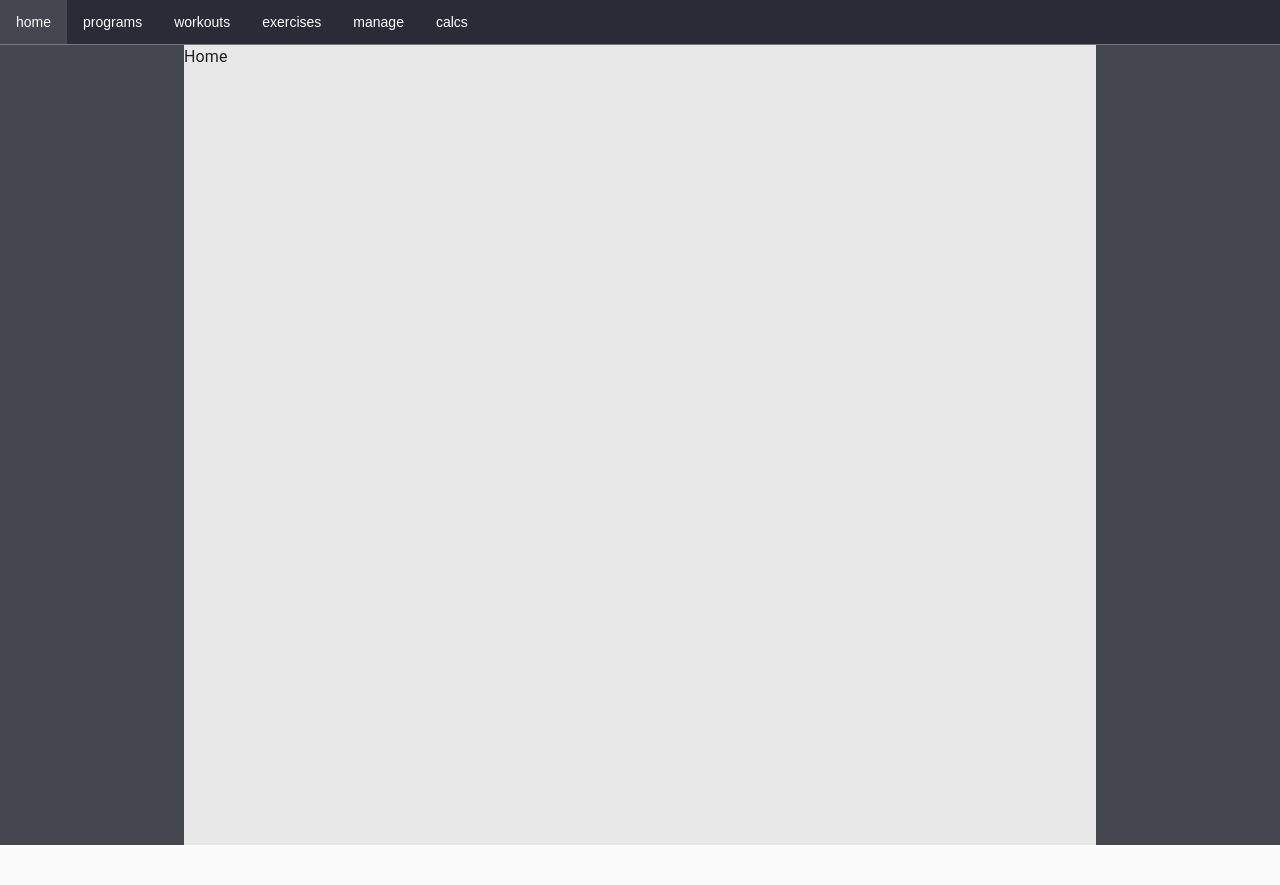
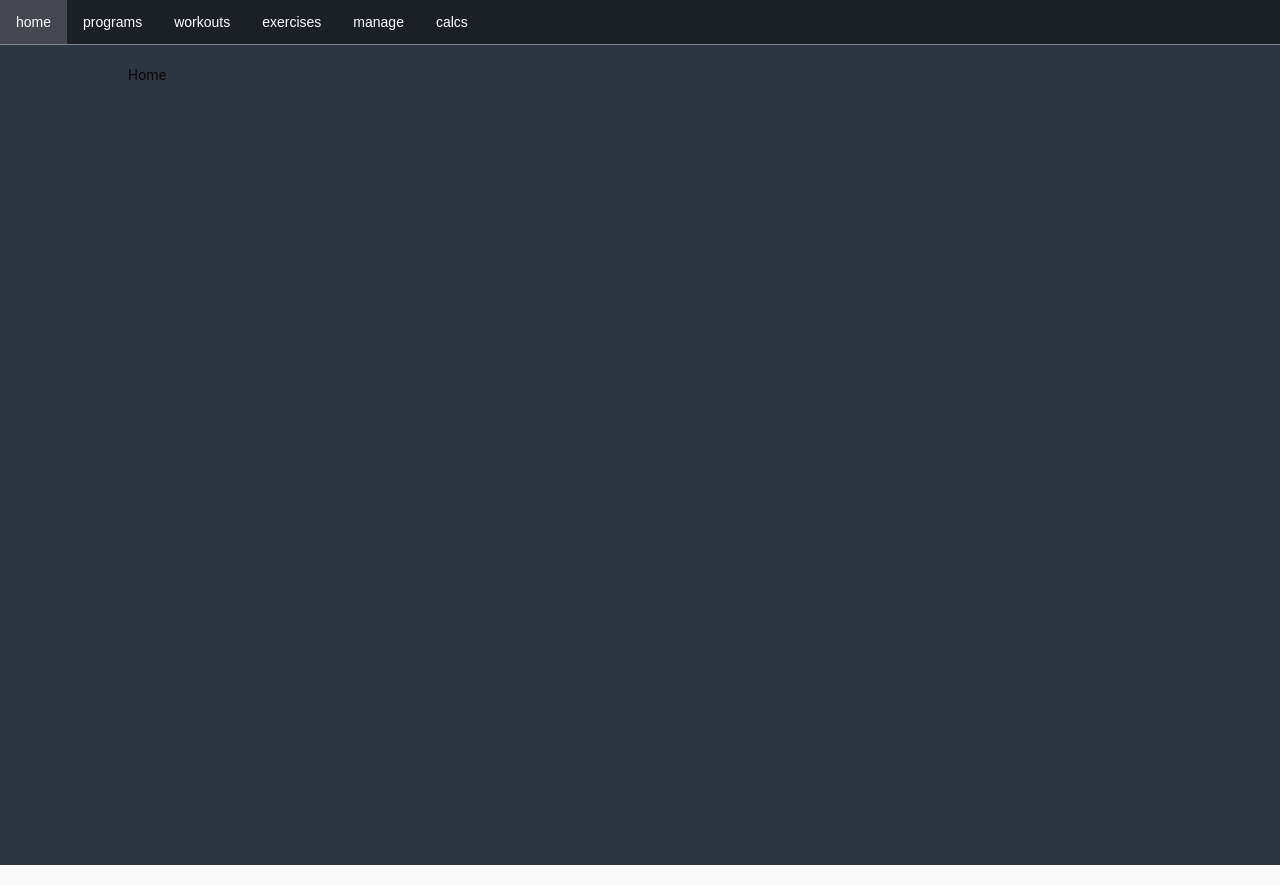
Before and after one commit to mojave27/cals, a React (Create React App) app: page / in a window 1280 px wide. Before the commit the page ends 845 px from the top, so only its background shows below. Built offline with nearby package versions, Linux system fonts and the light colour scheme; the HTML template or start-up script is replaced by a standard one.

Commit message:
lots of changes.  mostly brining in emotion for styling.  creating a theme config file with css objects.

```diff
--- a/src/App.js
+++ b/src/App.js
@@ -3,10 +3,7 @@ import './App.css'
 import { Router } from '@reach/router'
 import TopNav from './components/Nav/TopNav/TopNav'
 import Home from './components/Home/Home'
-import { makeStyles } from '@material-ui/core/styles'
 import CssBaseline from '@material-ui/core/CssBaseline'
-import Container from '@material-ui/core/Container'
-import Typography from '@material-ui/core/Typography'
 import Programs from './components/programs/Programs'
 import Exercises from './components/exercises/Exercises'
 import Workouts from './components/workouts/Workouts'
@@ -14,14 +11,16 @@ import Workouts from './components/workouts/Workouts'
 class App extends Component {
   render() {
     return (
-      <div style={{ backgroundColor: '#444650' }}>
+      <div style={{ backgroundColor: '#2D3540' }}>
         <TopNav />
         <CssBaseline />
-        {/* <div style={{ paddingTop: '20px' }}> */}
-          <Container maxWidth='md'>
-            <Typography
-              component='div'
-              style={{ backgroundColor: '#E8E8E9', height: '100vh' }}
+        <div
+          style={{
+            backgroundColor: '#2D3540',
+            height: '100vh',
+            maxWidth: '80%',
+            margin: '20px auto'
+          }}
         >
           <Router>
             <Home path='/' />
@@ -29,10 +28,8 @@ class App extends Component {
             <Exercises path='/exercises' />
             <Workouts path='/workouts' />
           </Router>
-            </Typography>
-          </Container>
         </div>
-      // </div>
+      </div>
     )
   }
 }
--- /dev/null
+++ b/src/components/Cards/Card.js
@@ -0,0 +1,15 @@
+import React from 'react'
+/** @jsx jsx */
+import { jsx, css } from '@emotion/core'
+import { card, cardTitle, cardInfo } from '../../config/theme'
+
+const Card = props => {
+  return (
+    <div css={card}>
+      <div css={cardTitle}>{props.title}</div>
+      <div css={cardInfo}>{props.description}</div>
+    </div>
+  )
+}
+
+export default Card
--- a/src/components/Nav/TopNav/TopNav.css
+++ b/src/components/Nav/TopNav/TopNav.css
@@ -1,8 +1,9 @@
 /* Navbar container */
 .navbar {
   overflow: hidden;
-  background-color: #292B37;
-  border-bottom:solid 1px #777;
+  /* background-color: #292B37; */
+  background-color: #1B2026;
+  border-bottom:solid 1px #80858C;
   font-family: Arial;
 }
 
@@ -10,7 +11,7 @@
 .navbar a {
   float: left;
   font-size: 14px;
-  color: white;
+  color:#80858C;
   text-align: center;
   text-decoration: none;
 }
@@ -36,6 +37,7 @@
 /* Add a red background color to navbar links on hover */
 .navbar a:hover, .dropdown:hover .dropbtn {
   background-color: #444650;
+  /* background-color: #818B8C; */
 }
 
 /* Dropdown content (hidden by default) */
--- a/src/components/programs/Program.js
+++ b/src/components/programs/Program.js
@@ -1,35 +1,10 @@
-import React from 'react';
-import { makeStyles } from '@material-ui/core/styles';
+import React from 'react'
+import Card from '../Cards/Card'
 
-const useStyles = makeStyles(theme => ({
-  card: {
-    boxShadow: '0 4px 8px 0 rgba(0,0,0,0.2)',
-    transition: '0.3s',
-    // width: '40%',
-    "&:hover": {
-      backgroundColor: "lightgreen",
-      boxShadow: '0 8px 16px 0 rgba(0,0,0,0.2)'
-    },
-  },
-
-  container: {
-    padding: '2px 16px'
-  },
-
-  paper: {
-    padding: theme.spacing(1),
-    textAlign: 'center',
-    color: theme.palette.text.secondary,
-  },
-}));
-
-  const Program = (props) => {
-  const classes = useStyles();
-
-  return (
-    <div className={classes.card}>{props.program.name}
-    </div>
-  );
+const Program = props => {
+  return(
+    <Card title={props.program.name} description={props.program.description} />
+  )
 }
 
 export default Program
--- a/src/components/programs/Programs.js
+++ b/src/components/programs/Programs.js
@@ -1,42 +1,30 @@
 import React, { useState, useEffect } from 'react'
 import retrieve from '../../api/retrievePrograms'
-import { makeStyles } from '@material-ui/core/styles';
+// import { makeStyles } from '@material-ui/core/styles';
 import Program from './Program'
+/** @jsx jsx */
+import { jsx, css } from '@emotion/core'
 
-const useStyles = makeStyles(theme => ({
-  container: {
+const container = css({
   display: 'grid',
-    // gridTemplateColumns: 'repeat(12, 1fr)',
   gridTemplateColumns: 'auto',
   gridGap: '10px'
-  },
-  paper: {
-    margin: '5px',
+})
+
+const paper = css({
+  margin: '5px'
   //     padding: theme.spacing(1),
   //     textAlign: 'center',
   //     color: theme.palette.text.secondary
-  }
-}))
+})
 
 const Programs = props => {
   const [programs, setPrograms] = useState([])
-    const classes = useStyles()
 
   const ProgramRow = program => {
-    console.log(`in ProgramRow with ${program}`)
     let index = program.id
     return (
-    //   <React.Fragment key={index}>
-    //     <Grid container item xs={12}>
-    //       <Grid item xs={12}>
-    //         <Paper className={classes.paper}>{program.name}</Paper>
-    //       </Grid>
-    //     </Grid>
-    //   </React.Fragment>
-            // <div key={index} style={{ border: '1px solid lime ', textAlign: 'center' }} >
-            //   <div className={classes.paper}>{program.name}</div>
-            // </div>
-            <Program program={program} />
+      <Program key={index} program={program} />
     )
   }
 
@@ -48,7 +36,7 @@ const Programs = props => {
         return ProgramRow(program)
       })
     } else {
-      return <div>No Progams</div>
+      return <div></div>
     }
   }
 
@@ -71,11 +59,7 @@ const Programs = props => {
   }, [])
 
   //   return <React.Fragment>{renderPrograms(programs)}</React.Fragment>
-  return (
-    <div className={classes.container}>
-        {renderPrograms(programs)}
-    </div>
-  )
+  return <div css={container}>{renderPrograms(programs)}</div>
 }
 
 export default Programs
--- /dev/null
+++ b/src/config/theme.js
@@ -0,0 +1,59 @@
+/* Color Theme Swatches in Hex
+  2D3540, 1B2026, 80858C, B0B7BF, 03A696
+*/
+
+/* Color Theme 2 Swatches in Hex
+ #2D3540, #68788C, #03A696, #C0D904, #93A603
+
+// Color Theme Swatches in RGBA
+ rgba(45, 53, 64, 1),
+ rgba(104, 120, 140, 1),
+ rgba(3, 166, 150, 1),
+ rgba(192, 217, 4, 1),
+ rgba(147, 166, 3, 1)
+*/
+
+import { css } from '@emotion/core'
+
+export let darkTheme = {
+  color1: '#2D3540',
+  color2: '#1B2026',
+  color3: '#80858C',
+  color4: '#B0B7BF',
+  color5: '#03A696'
+}
+
+export let card = css({
+  border: `1px solid ${darkTheme.color4}`,
+  borderRadius: '2px',
+  backgroundColor: `${darkTheme.color2}`,
+  margin: '5px 10px',
+  padding: '10px 5px',
+  boxShadow: '0 4px 8px 0 rgba(0,0,0,0.2)',
+  transition: '0.3s',
+  textAlign: 'center',
+  color: `${darkTheme.color4}`,
+  '&:hover': {
+    boxShadow: '0 8px 16px 0 rgba(0,0,0,0.2)',
+    border: `1px solid ${darkTheme.color5}`
+  }
+})
+
+export let cardTitle = css({
+  fontWeight: 'bold',
+  fontSize: '1.1em',
+  marginBottom: '10px',
+
+  '&:after': {
+    content: '""' /* This is necessary for the pseudo element to work. */,
+    display: 'block' /* This will put the pseudo element on its own line. */,
+    margin: '0 auto' /* This will center the border. */,
+    width: '50%',
+    paddingTop: '5px',
+    borderBottom: '1px solid rgb(3,166,150,0.25)'
+  }
+})
+
+export let cardInfo = css({
+  marginBottom: '10px'
+})
```
Lines whose indentation alone changed are shown as unchanged.
